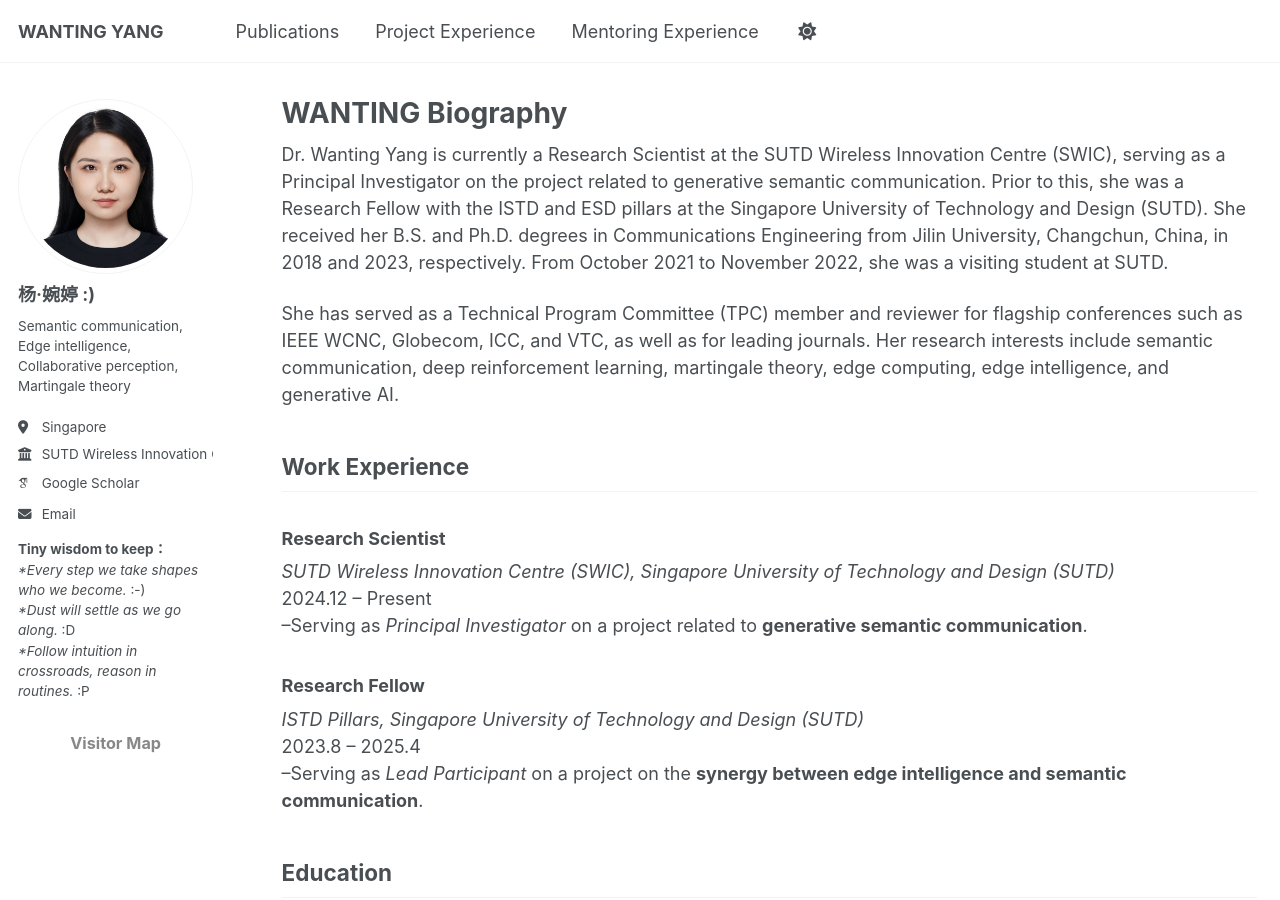
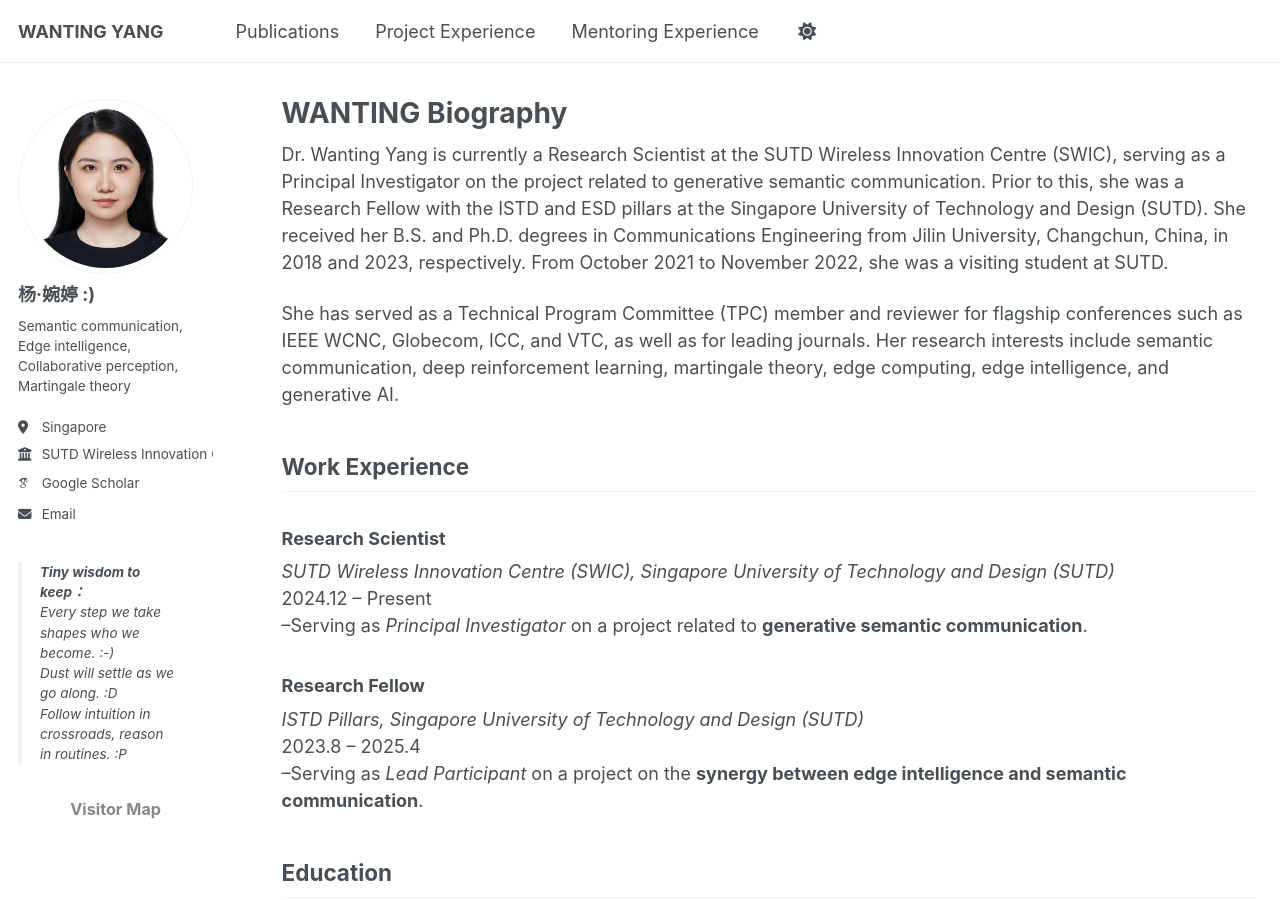
Before and after one commit to wty2011jl/wty2011jl.github.io, a Jekyll site: the page built from _pages/about.md, in a window 1280 px wide and 900 px high. Built offline with Jekyll 4.4.1, drawn with Linux system fonts in a browser that asks for light colours; some web fonts are replaced; a script that is not in the unit is left out.

```diff
--- a/_config.yml
+++ b/_config.yml
@@ -43,10 +43,10 @@ author:
   researchgate     : #"https://www.researchgate.net/profile/Wanting-Yang-8?ev=hdr_xprf"
   scopus           : # URL
   quote: |
-    **Tiny wisdom to keep：**
-    **Every step we take shapes who we become.* :-)
-    **Dust will settle as we go along.* :D
-    **Follow intuition in crossroads, reason in routines.* :P
+    >**Tiny wisdom to keep：**
+    >*Every step we take shapes who we become.* :-)
+    >*Dust will settle as we go along.* :D
+    >*Follow intuition in crossroads, reason in routines.* :P
 
   # Repositories and software development
   bitbucket        : # Username - Update with your username on the site
```
